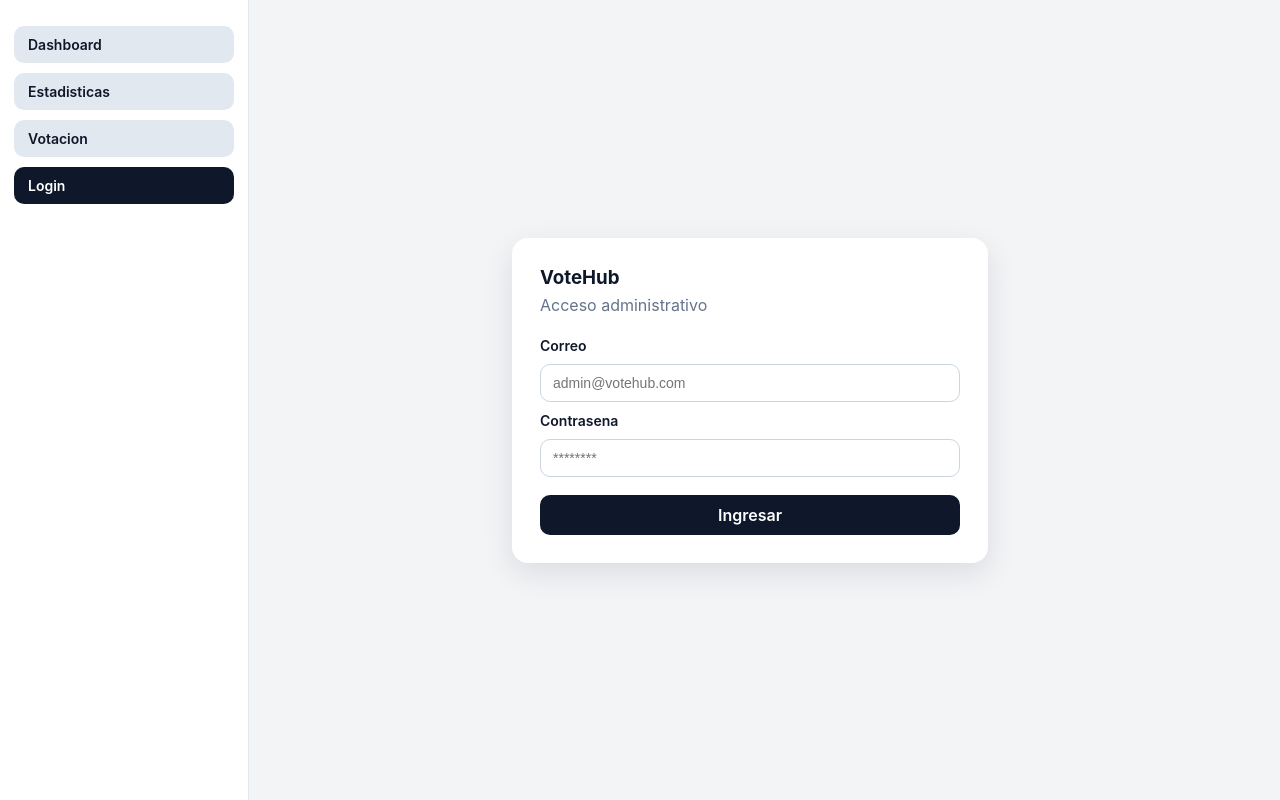
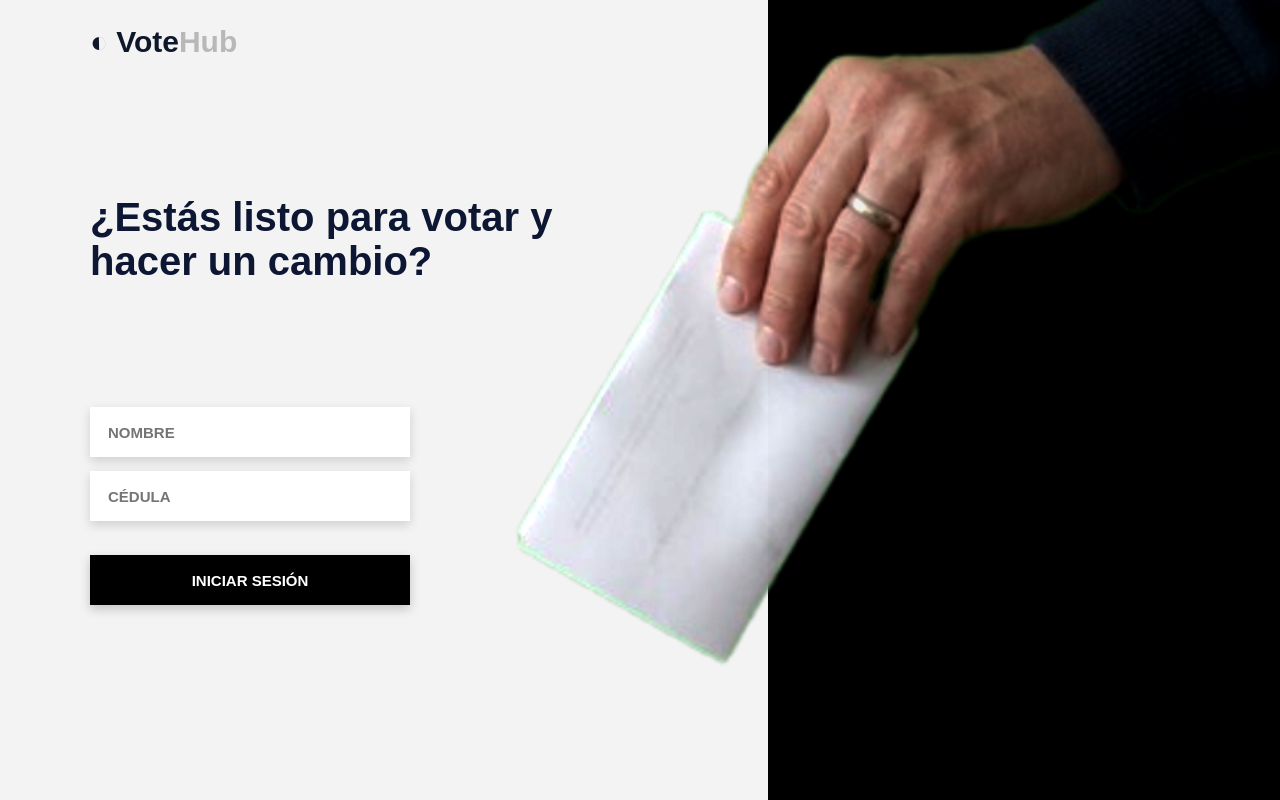
Before and after one commit to Joshu16/VoteHub, a React (Vite) app: page /login in a window 1280 px wide. Built offline with nearby package versions, Linux system fonts and the light colour scheme.

Commit message:
Mi trabajo uwu xd

```diff
--- a/src/App.css
+++ b/src/App.css
@@ -43,6 +43,19 @@
   color: #ffffff;
 }
 
+/* ✅ ARREGLO PARA LOGIN Y VOTACION SIN ESPACIOS */
+.page-container:has(.login-page),
+.page-container:has(.voting-page) {
+  padding: 0;
+}
+
+/* ✅ opcional por si login ocupa toda la pantalla */
+.page-container:has(.login-page) .login-page,
+.page-container:has(.voting-page) .voting-page {
+  width: 100%;
+  min-height: 100vh;
+}
+
 @media (max-width: 780px) {
   .app-shell {
     display: block;
--- a/src/App.jsx
+++ b/src/App.jsx
@@ -8,8 +8,6 @@ import Login from './pages/Login'
 const navItems = [
   { to: '/dashboard', label: 'Dashboard' },
   { to: '/estadisticas', label: 'Estadisticas' },
-  { to: '/votacion', label: 'Votacion' },
-  { to: '/login', label: 'Login' },
 ]
 
 function Navigation() {
@@ -49,7 +47,8 @@ function HomeMenu() {
 
 function App() {
   const location = useLocation()
-  const showSidebar = location.pathname !== '/'
+  const showSidebar =
+    location.pathname === '/dashboard' || location.pathname === '/estadisticas'
 
   return (
     <main className="app-shell">
--- a/src/pages/Login.css
+++ b/src/pages/Login.css
@@ -1,51 +1,147 @@
-.login-page {
-  min-height: calc(100vh - 52px);
-  display: grid;
-  place-items: center;
+* {
+  margin: 0;
+  padding: 0;
+  box-sizing: border-box;
 }
 
-.login-card {
-  width: min(420px, 92vw);
-  background: #ffffff;
-  border-radius: 16px;
-  padding: 28px;
-  box-shadow: 0 10px 30px rgba(15, 23, 42, 0.1);
+html,
+body,
+#root {
+  width: 100%;
+  height: 100%;
+  overflow: hidden;
+  font-family: Arial, Helvetica, sans-serif;
+  background: #f3f3f3;
 }
 
-.login-card h1 {
-  margin: 0;
+/* CONTENEDOR */
+.login-page {
+  width: 100%;
+  height: 100vh;
+  display: flex;
 }
 
-.login-card p {
-  margin-top: 6px;
-  color: #64748b;
+/* IZQUIERDA */
+.login-left {
+  width: 60%;
+  height: 100vh;
+  display: flex;
+  flex-direction: column;
+  justify-content: center;
+  padding-left: 90px;
+  position: relative;
+  background: #f3f3f3;
 }
 
-.login-form {
-  display: grid;
-  gap: 10px;
-  margin-top: 22px;
+/* LOGO */
+.login-header {
+  position: absolute;
+  top: 25px;
+  left: 90px;
+  display: flex;
+  align-items: center;
+  gap: 8px;
 }
 
-.login-form label {
-  font-size: 14px;
-  font-weight: 600;
+.logo-icon {
+  font-size: 30px;
+  font-weight: bold;
 }
 
-.login-form input {
-  border: 1px solid #cbd5e1;
-  border-radius: 10px;
-  padding: 10px 12px;
-  font-size: 14px;
+.logo-text {
+  font-size: 30px;
+  font-weight: 800;
 }
 
-.login-btn {
-  margin-top: 8px;
-  text-align: center;
-  text-decoration: none;
-  background: #0f172a;
-  color: #ffffff;
-  padding: 10px 12px;
-  border-radius: 10px;
-  font-weight: 600;
+.logo-text span {
+  color: #b8b8b8;
 }
+
+/* TEXTO */
+.login-content h2 {
+  font-size: 40px;
+  font-weight: 900;
+  line-height: 1.1;
+  margin-bottom: 40px;
+  max-width: 600px;
+  color: #0d1733;
+}
+
+/* FORM */
+.login-form {
+  display: flex;
+  flex-direction: column;
+  gap: 14px;
+}
+
+/* INPUTS */
+.login-form input {
+  width: 320px;
+  height: 50px;
+  border: none;
+  background: #fff;
+  font-size: 15px;
+  font-weight: 700;
+  padding: 0 18px;
+  text-transform: uppercase;
+  box-shadow: 0 4px 10px rgba(0, 0, 0, 0.15);
+  outline: none;
+}
+
+/* BOTÓN */
+.login-form button {
+  width: 320px;
+  height: 50px;
+  margin-top: 20px;
+  border: none;
+  background: #000;
+  color: #fff;
+  font-size: 15px;
+  font-weight: 700;
+  cursor: pointer;
+  box-shadow: 0 4px 10px rgba(0, 0, 0, 0.2);
+  transition: 0.2s ease;
+}
+
+.login-form button:hover {
+  transform: scale(1.02);
+}
+
+/* DERECHA (IMAGEN) */
+.login-right {
+  width: 40%;
+  height: 100vh;
+  position: relative;
+  overflow: hidden;
+  background: #000;
+  overflow: visible;
+}
+
+/* IMAGEN */
+.login-right img {
+  width: 100%;
+  height: 100%;
+  object-fit: cover;
+
+  /* 🔥 CLAVE PARA QUE NO SE CORTE */
+  object-position: 80% center;
+
+  transform: scale(1.2);
+  display: block;
+
+  /* 🔥 MEJOR VISIBILIDAD */
+  filter: brightness(1.15) contrast(1.05);
+  overflow: visible;
+}
+
+/* OVERLAY SUAVE */
+.right-overlay {
+  position: absolute;
+  inset: 0;
+  background: linear-gradient(
+    to right,
+    rgba(0, 0, 0, 0.02),
+    rgba(0, 0, 0, 0.15),
+    rgba(0, 0, 0, 0.25)
+  );
+}
--- a/src/pages/Login.jsx
+++ b/src/pages/Login.jsx
@@ -1,27 +1,45 @@
-import './Login.css'
-import { Link } from 'react-router-dom'
+import React from "react";
+import "./Login.css";
 
 function Login() {
   return (
-    <section className="login-page">
-      <div className="login-card">
-        <h1>VoteHub</h1>
-        <p>Acceso administrativo</p>
+    <div className="login-page">
+      <div className="login-left">
+        <header className="login-header">
+          <div className="logo-icon">◐</div>
+          <h1 className="logo-text">
+            Vote<span>Hub</span>
+          </h1>
+        </header>
 
-        <form className="login-form">
-          <label htmlFor="email">Correo</label>
-          <input id="email" type="email" placeholder="admin@votehub.com" />
+        <div className="login-content">
+          <h2>
+       <h2>
+  ¿Estás listo para votar y
+  <br />
+  hacer un cambio?
+</h2>
+            <br />
 
-          <label htmlFor="password">Contrasena</label>
-          <input id="password" type="password" placeholder="********" />
+          </h2>
 
-          <Link to="/dashboard" className="login-btn">
-            Ingresar
-          </Link>
-        </form>
+          <form className="login-form">
+            <input type="text" placeholder="NOMBRE" />
+            <input type="text" placeholder="CÉDULA" />
+            <button type="submit">INICIAR SESIÓN</button>
+          </form>
+        </div>
       </div>
-    </section>
-  )
+
+      <div className="login-right">
+        <img
+          src="src/assets/Mano.png"
+          alt="Votación"
+        />
+        <div className="right-overlay"></div>
+      </div>
+    </div>
+  );
 }
 
-export default Login
+export default Login;
```
Also changed, not shown: src/assets/Mano.png (added).
